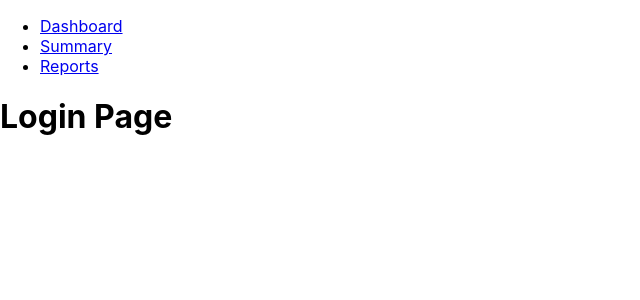
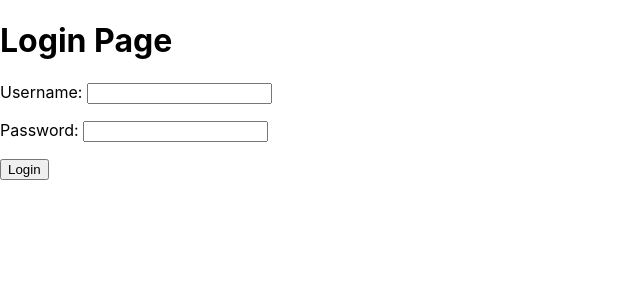
Before and after one commit to JanviN625/j69, a React (Create React App) app: page / in a window 1280 px wide. Shown: the top 300 px of the page, without its empty margins (0-640 px from the left). Built offline with nearby package versions, Linux system fonts and the light colour scheme.

Commit message:
login + jwt + logout working with frontend and backend coupled

```diff
--- a/package.json
+++ b/package.json
@@ -8,6 +8,7 @@
     "@testing-library/user-event": "^13.5.0",
     "body-parser": "^1.20.3",
     "cors": "^2.8.5",
+    "express-jwt": "^8.4.1",
     "jsonwebtoken": "^9.0.2",
     "mysql2": "^3.11.5",
     "react": "^18.3.1",
--- a/src/App.js
+++ b/src/App.js
@@ -1,28 +1,30 @@
-import './App.css';
-import Menu from './Menu';
-import LoginPage from './Pages/LoginPage';
-import DashboardPage from './Pages/DashboardPage';
-import ReportsPage from './Pages/ReportsPage';
-import SummaryPage from './Pages/SummaryPage';
-
-import {
-  BrowserRouter as Router,
-  Routes,
-  Route,
-  Link
-} from 'react-router-dom';
+import React, { useState } from "react";
+import { BrowserRouter as Router, Routes, Route } from "react-router-dom";
+import Menu from "./Menu";
+import LoginPage from "./Pages/LoginPage";
+import DashboardPage from "./Pages/DashboardPage";
+import ReportsPage from "./Pages/ReportsPage";
+import SummaryPage from "./Pages/SummaryPage";
 
 function App() {
+  const [isLoggedIn, setIsLoggedIn] = useState(!!localStorage.getItem("token"));
+
   return (
     <Router>
-      <Menu />
-      <Routes>
-        <Route path="/" element={<LoginPage />} />
-        <Route path="/dashboard" element={<DashboardPage />} />
-        <Route path="/summary" element={<SummaryPage />} />
-        <Route path="/reports" element={<ReportsPage />} />
-      </Routes>
-
+      {isLoggedIn ? (
+        <>
+          <Menu setIsLoggedIn={setIsLoggedIn} />
+          <Routes>
+            <Route path="/dashboard" element={<DashboardPage />} />
+            <Route path="/summary" element={<SummaryPage />} />
+            <Route path="/reports" element={<ReportsPage />} />
+          </Routes>
+        </>
+      ) : (
+        <Routes>
+          <Route path="/" element={<LoginPage setIsLoggedIn={setIsLoggedIn} />} />
+        </Routes>
+      )}
     </Router>
   );
 }
--- a/src/Menu.js
+++ b/src/Menu.js
@@ -1,14 +1,31 @@
 import React from "react";
-import { Link } from "react-router-dom";
+import { Link, useNavigate } from "react-router-dom";
 
-function Menu() {
+function Menu({ setIsLoggedIn }) {
+  const navigate = useNavigate();
+
+  const handleLogout = () => {
+    localStorage.removeItem("token"); // Clear token from storage
+    setIsLoggedIn(false); // Update login state
+    navigate("/"); // Redirect to login page
+  };
+
   return (
     <nav>
-        <ul>
-            <li><Link to="/dashboard">Dashboard</Link></li>
-            <li><Link to="/summary">Summary</Link></li>
-            <li><Link to="/reports">Reports</Link></li>
-        </ul>
+      <ul>
+        <li>
+          <Link to="/dashboard">Dashboard</Link>
+        </li>
+        <li>
+          <Link to="/summary">Summary</Link>
+        </li>
+        <li>
+          <Link to="/reports">Reports</Link>
+        </li>
+        <li>
+          <button onClick={handleLogout}>Log Out</button>
+        </li>
+      </ul>
     </nav>
   );
 }
--- a/src/Pages/LoginPage.js
+++ b/src/Pages/LoginPage.js
@@ -1,9 +1,65 @@
-import React from 'react';
+import React, { useState, useEffect } from "react";
+import { useNavigate } from "react-router-dom";
 
-function LoginPage() {
+function LoginPage({ setIsLoggedIn }) {
+  const [username, setUsername] = useState("");
+  const [password, setPassword] = useState("");
+  const [error, setError] = useState(null);
+  const navigate = useNavigate();
+
+  useEffect(() => {
+    const token = localStorage.getItem("token");
+    if (token) {
+      setIsLoggedIn(true);
+      navigate("/dashboard");
+    }
+  }, [setIsLoggedIn, navigate]);
+
+  const handleLogin = async (e) => {
+    e.preventDefault();
+
+    const response = await fetch("http://localhost:3001/api/login", {
+      method: "POST",
+      headers: {
+        "Content-Type": "application/json",
+      },
+      body: JSON.stringify({ username, password }),
+    });
+
+    const data = await response.json();
+
+    if (data.success) {
+      localStorage.setItem("token", data.token);
+      setIsLoggedIn(true);
+      navigate("/dashboard");
+    } else {
+      setError(data.err);
+    }
+  };
+
   return (
     <div>
       <h1>Login Page</h1>
+      {error && <p style={{ color: "red" }}>{error}</p>}
+      <form onSubmit={handleLogin}>
+        <p>
+          Username:{" "}
+          <input
+            type="text"
+            value={username}
+            onChange={(e) => setUsername(e.target.value)}
+          />
+        </p>
+        <p>
+          Password:{" "}
+          <input
+            type="password"
+            value={password}
+            onChange={(e) => setPassword(e.target.value)}
+          />
+        </p>
+        <button type="submit">Login</button>
+      </form>
     </div>
   );
 }
```
Also changed, not shown: server.js (+55 -1 lines), 1 other file (tests, documents, lock files or other folders).
